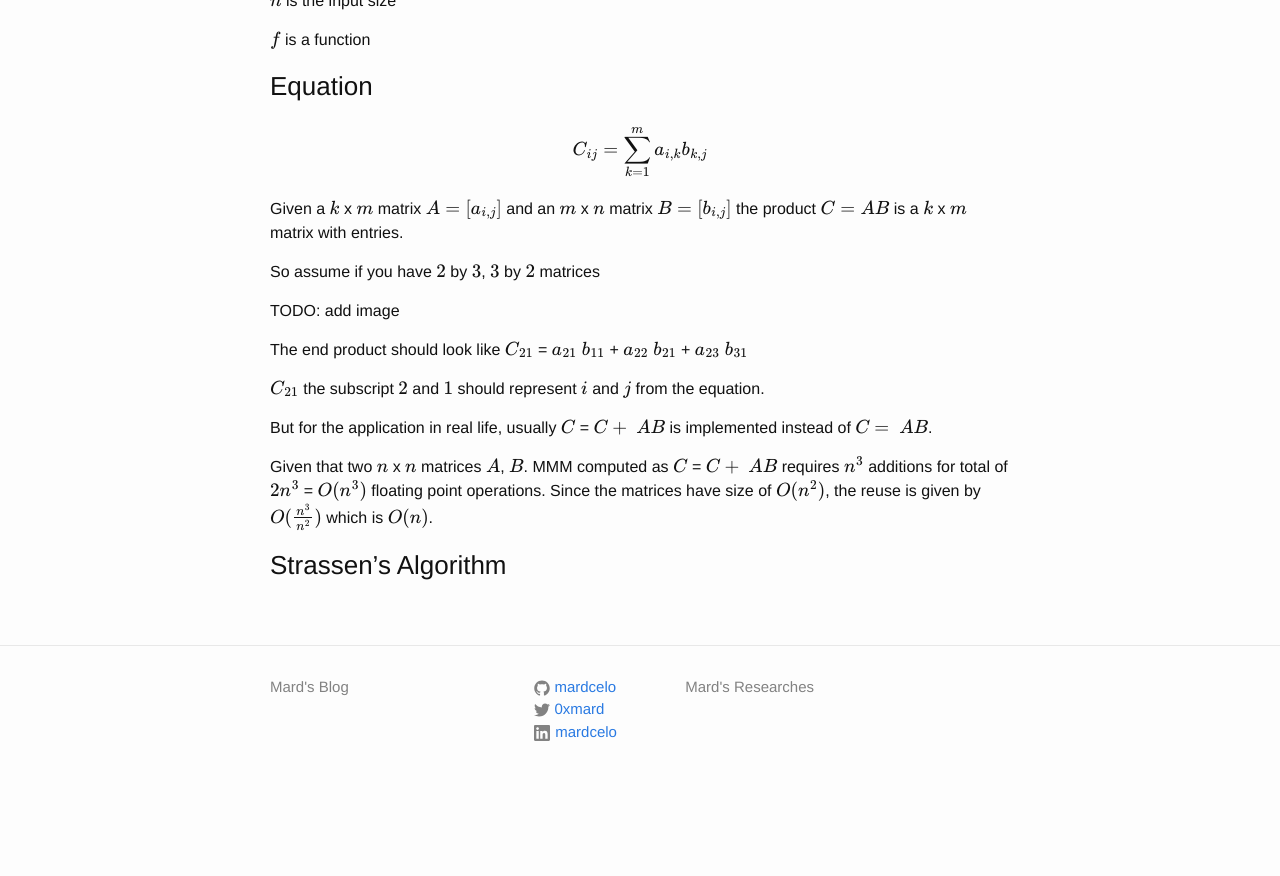
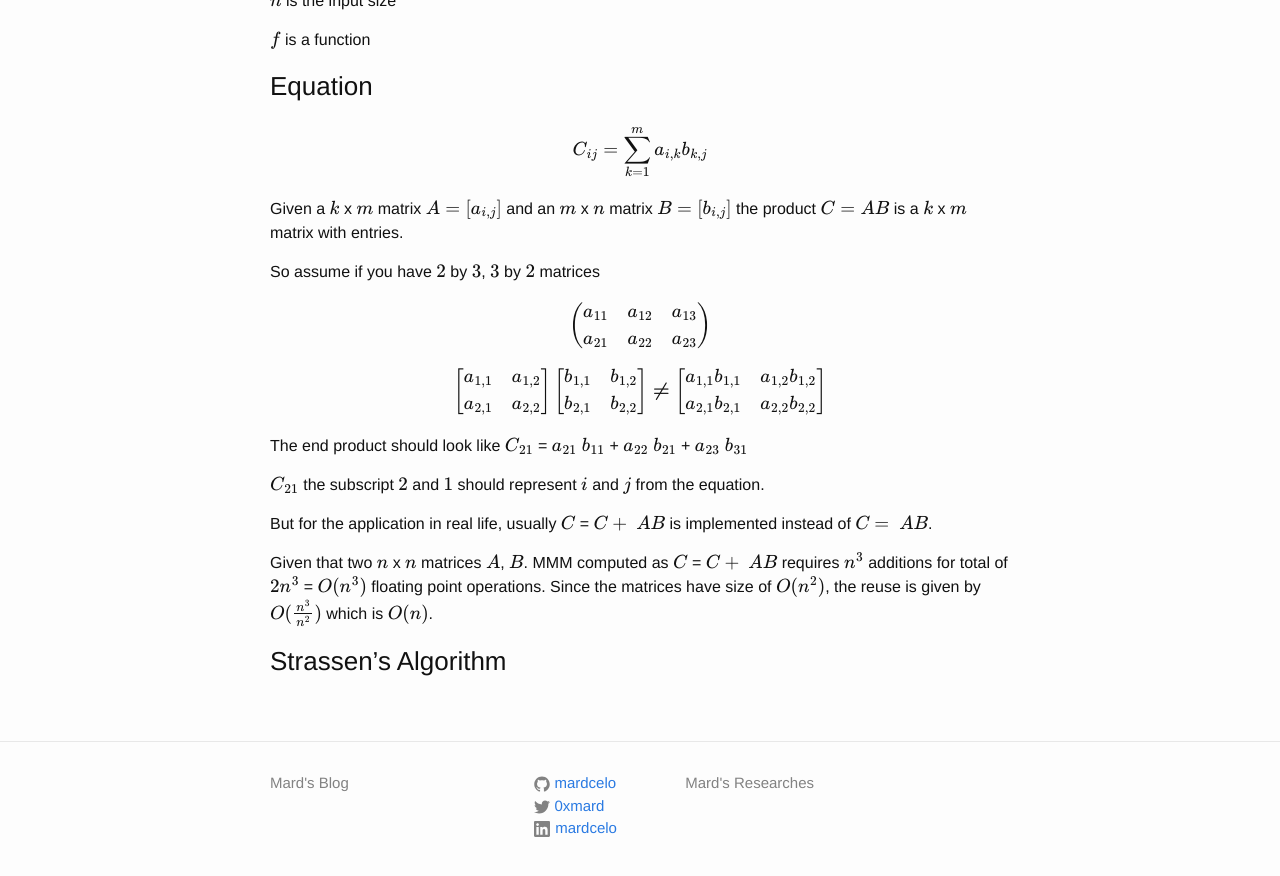
Before and after one commit to Mardcelo/mardcelo.github.io, a Jekyll site: the page built from _posts/2024-03-30-MMM-Implementation.markdown, in a window 1280 px wide and 900 px high, scrolled down 643 px. Shown: the top 876 px of the window. Built offline with Jekyll 4.4.1, drawn with Linux system fonts in a browser that asks for light colours; formulas are drawn with MathJax 3; before the commit the page ends 1446 px from its top, so only the background shows below that.

Commit message:
Update 2024-03-30-MMM-Implementation.markdown

```diff
--- a/_posts/2024-03-30-MMM-Implementation.markdown
+++ b/_posts/2024-03-30-MMM-Implementation.markdown
@@ -32,7 +32,13 @@ Given a $k$ x $m$ matrix $A = [a_{i,j}]$ and an $m$ x $n$ matrix $B = [b_{i,j}]$
 
 So assume if you have $2$ by $3$, $3$ by $2$ matrices
 
-TODO: add image
+$$\begin{pmatrix}
+a_{11} & a_{12} & a_{13}\\
+a_{21} & a_{22} & a_{23}
+\end{pmatrix}$$
+
+$$\begin{bmatrix} a_{1,1} & a_{1,2} \\ a_{2,1} & a_{2,2}\end{bmatrix}\begin{bmatrix}b_{1,1} & b_{1,2} \\ b_{2,1} & b_{2,2}\end{bmatrix} \boldsymbol{\neq} \begin{bmatrix}a_{1,1}b_{1,1} & a_{1,2}b_{1,2} \\ a_{2,1}b_{2,1} & a_{2,2}b_{2,2}\end{bmatrix}$$
+
 
 The end product should look like $C_{21}$ = $a_{21}\ b_{11}$ + $a_{22}\ b_{21}$ + $a_{23}\ b_{31}$
 
```
